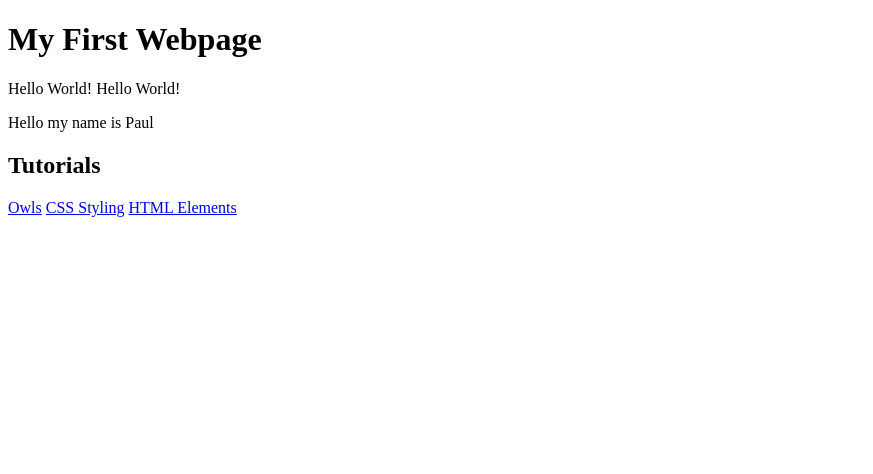
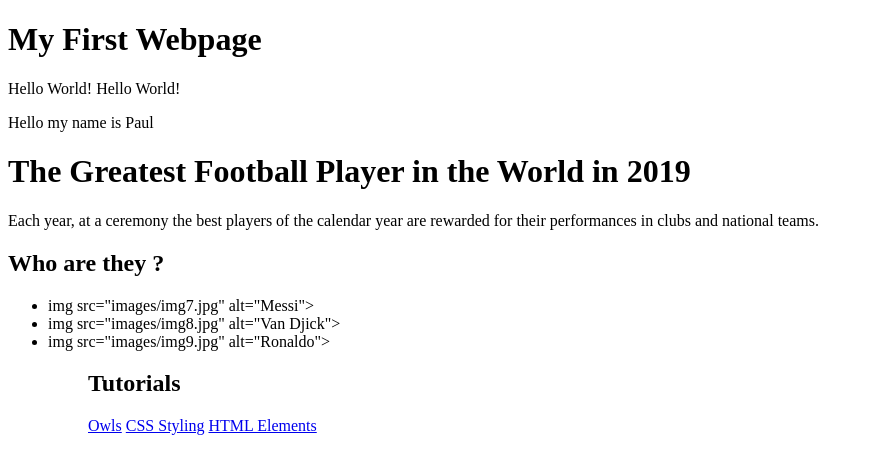
Before and after one commit to paulcasalis/paulcasalis.github.io, a plain HTML site: page index.html in a window 1280 px wide. Shown: the whole page, without its empty margins (0-873 px from the left). Drawn offline with Linux system fonts and the light colour scheme.

Commit message:
Add files via upload

```diff
--- a/index.html
+++ b/index.html
@@ -11,10 +11,25 @@
     <p>Hello World! Hello World!</p>
 
     <p>Hello my name is Paul</p>
+
+    <h1> The Greatest Football Player in the World in 2019</h1>
+
+    <p> Each year, at a ceremony the best players of the calendar year are rewarded for their performances in clubs and national teams.
+
+    <h2> Who are they ? </h2>
+
+    <ul>
+      <li>img src="images/img7.jpg" alt="Messi"></li>
+
+      <li>img src="images/img8.jpg" alt="Van Djick"></li>
+
+      <li>img src="images/img9.jpg" alt="Ronaldo"></li>
+    <ul>
+
     <h2>Tutorials</h2>
     <a href="owls.html">Owls</a>
-    <a href="https://codepen.io/audreyfaussadier123/pen/vYEBLKL?editors=1100">CSS Styling</a>
-    <a href="https://codepen.io/audreyfaussadier123/pen/BaagXLm">HTML Elements</a>
+    <a href="https://codepen.io/paulcasalis/pen/BayBjLR?editors=1100">CSS Styling</a>
+    <a href="https://codepen.io/paulcasalis/pen/mddZNrW">HTML Elements</a>
 
   </body>
 </html>
```
Also changed, not shown: images/image 9.jpg (added), images/image7.jpg (added), images/image8.jpg (added).
